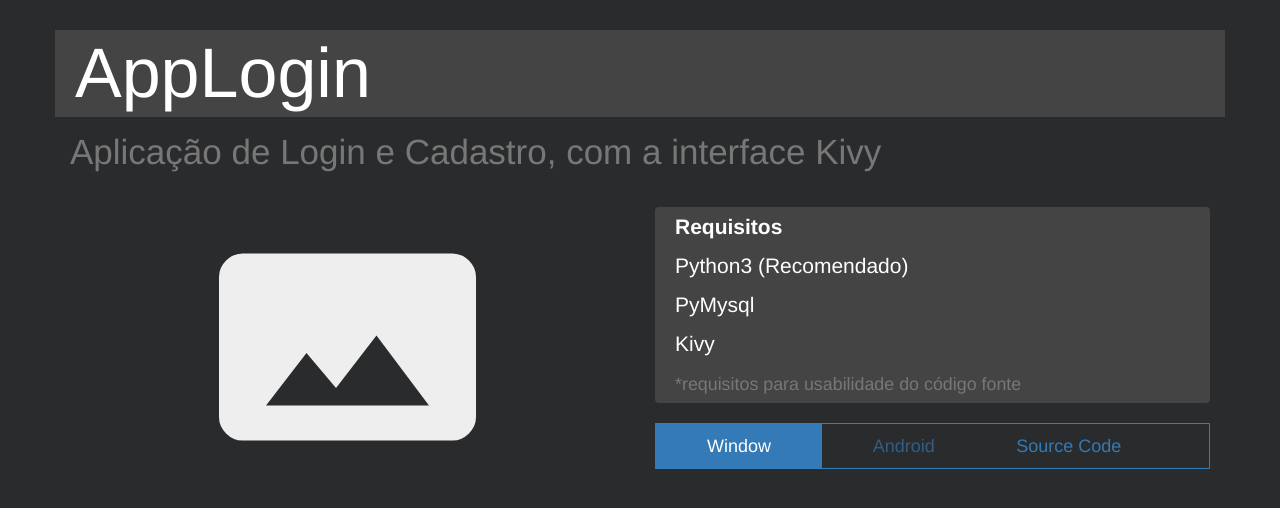
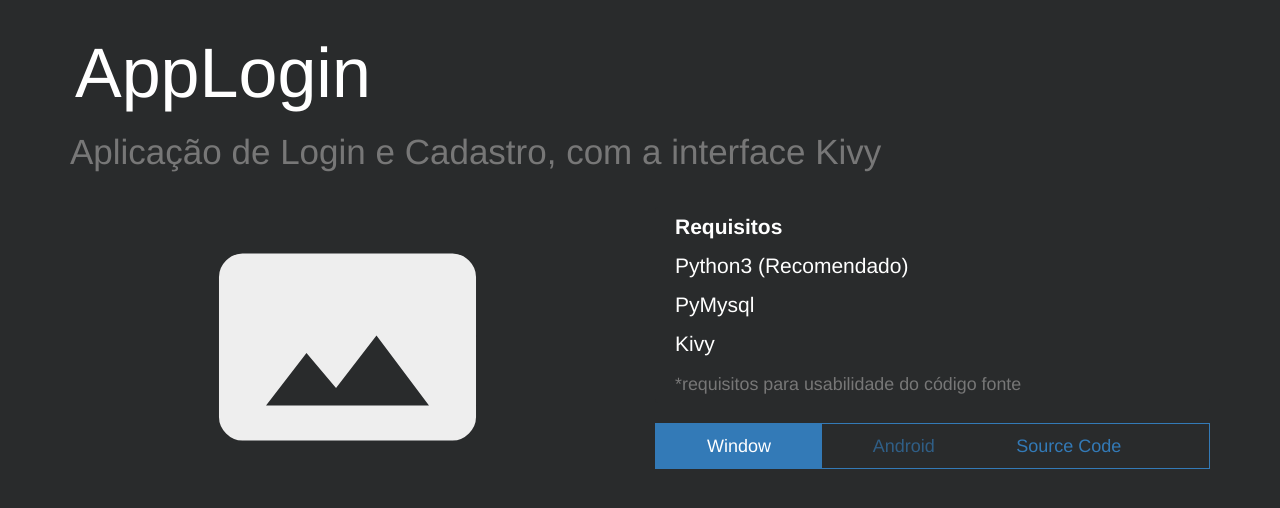
Before and after one commit to KugiHaito/kugihaito.github.io, a PHP site: page /Project/AppLogin/index.html in a window 1280 px wide. Shown: the top 508 px of the page. Run offline with PHP 8.4, Linux system fonts and the light colour scheme.

Commit message:
little adjustments..

```diff
--- a/Project/AppLogin/assets/css/style.css
+++ b/Project/AppLogin/assets/css/style.css
@@ -10,7 +10,7 @@ h1,
 .list-group-item
 {
 	color: white;
-	background: #444;
+	background: #292b2c;
 	border:none;
 	padding: 5px 20px;
 }
@@ -26,6 +26,7 @@ h1,
 header h1{
 	font-size: 5em;
 	font-weight: lighter;
+	background: #292b2c;
 }
 header p{
 	font-size: 2.5em;
```
